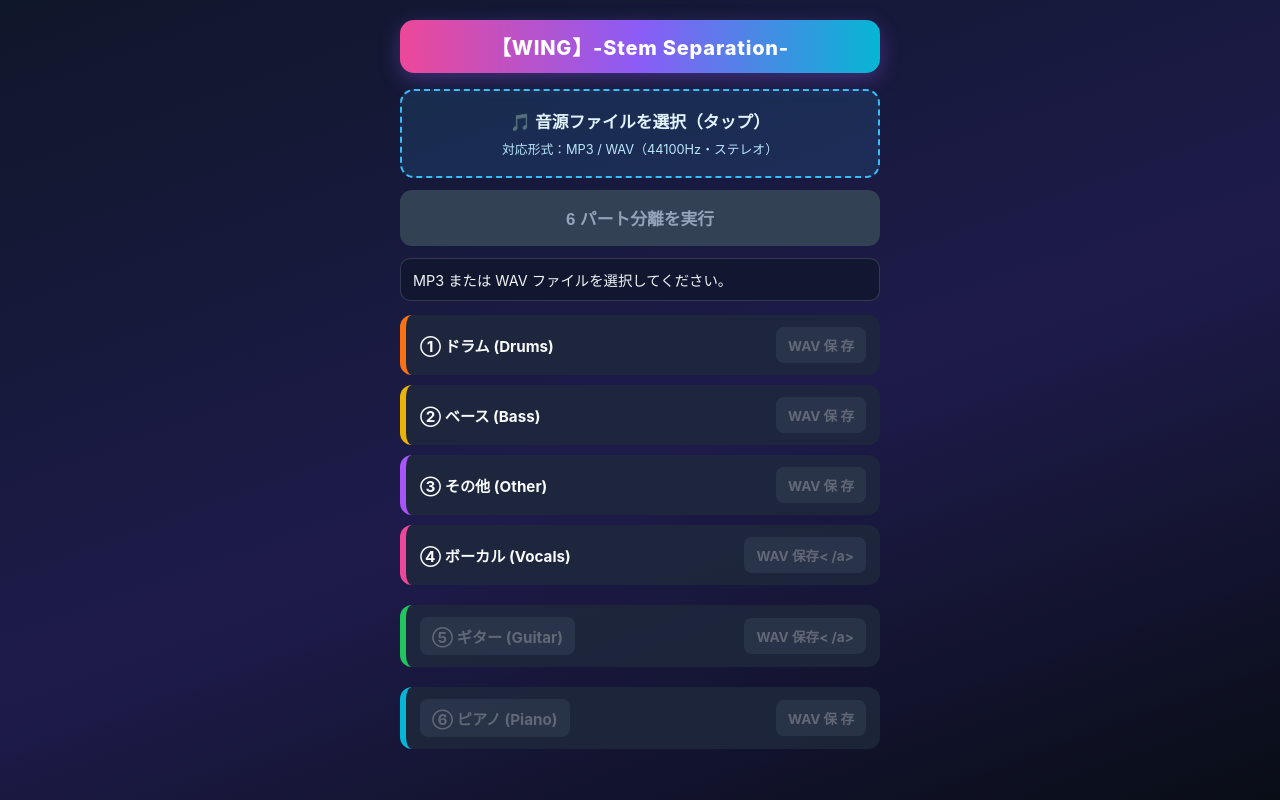
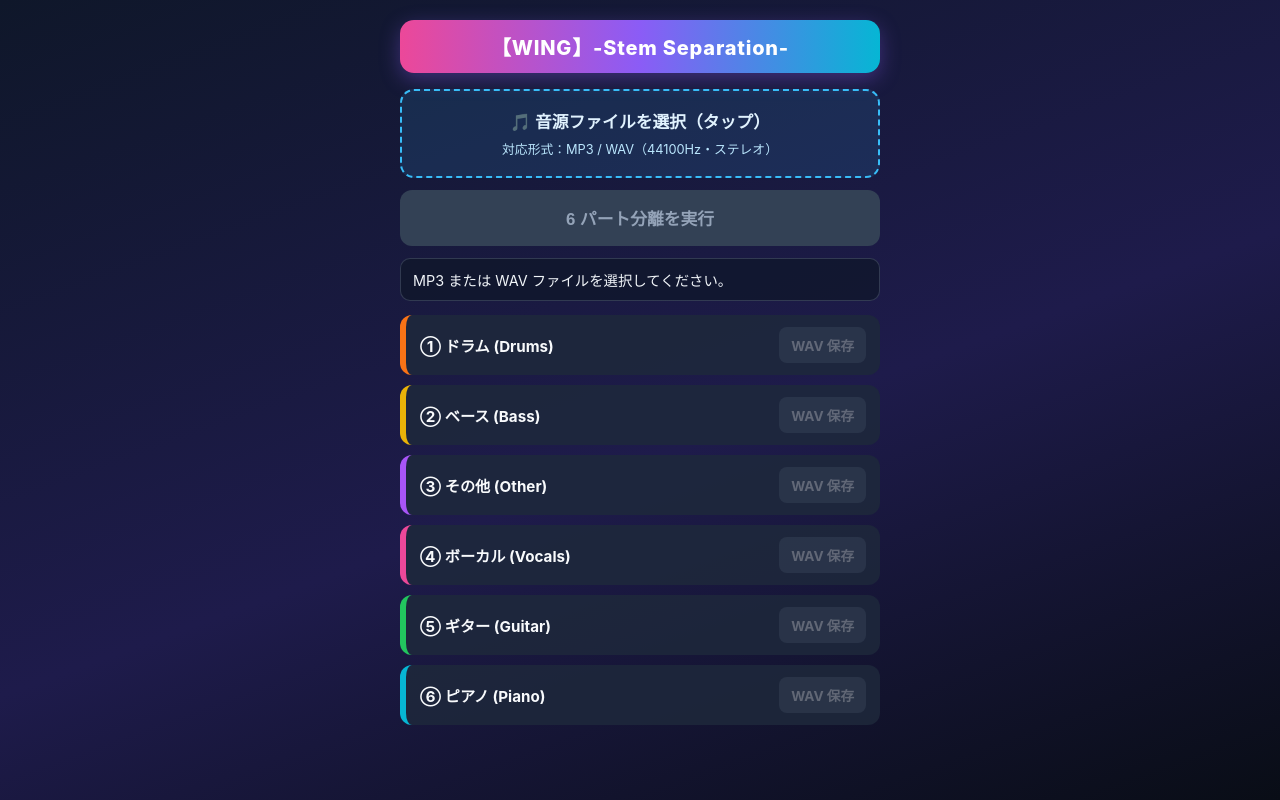
Before and after one commit to WING1209/Stem-Separation, a plain HTML site: page index.html in a window 1280 px wide. Drawn offline with Linux system fonts and the light colour scheme.

Commit message:
Update index.html

```diff
--- a/index.html
+++ b/index.html
@@ -2,18 +2,15 @@
 <html lang="ja">
 <head>
   <meta charset="UTF-8">
- <meta name="viewport" content="width=device-width, initial-scale=1.0, maximum-
-scale=1.0, user-scalable=no">
+  <meta name="viewport" content="width=device-width, initial-scale=1.0, maximum-scale=1.0, user-scalable=no">
   <title>『WING』-Stem Separation-</title>
   <style>
     * { box-sizing: border-box; }
     body {
       margin: 0;
       padding: 16px;
- font-family: -apple-system, BlinkMacSystemFont, "Segoe UI", Roboto, sans-
-serif;
- background: linear-gradient(160deg, #0f172a 0%, #1e1b4b 55%, #090d16
-100%);
+      font-family: -apple-system, BlinkMacSystemFont, "Segoe UI", Roboto, sans-serif;
+      background: linear-gradient(160deg, #0f172a 0%, #1e1b4b 55%, #090d16 100%);
       color: #f8fafc;
       min-height: 100vh;
     }
@@ -150,32 +147,19 @@ serif;
   <div class="box" id="app">
     <header class="app-title">【WING】-Stem Separation-</header>
     <label for="audioFile" class="file-label" id="fileLabel">
- <span> 🎵 音源ファイルを選択（タップ）</span>
- <span class="file-sub" id="fileSub">対応形式：MP3 / WAV（44100Hz・ステレオ）
-</span>
+      <span>🎵 音源ファイルを選択（タップ）</span>
+      <span class="file-sub" id="fileSub">対応形式：MP3 / WAV（44100Hz・ステレオ）</span>
     </label>
     <input type="file" id="audioFile" accept=".mp3,.wav,audio/mpeg,audio/wav">
     <button id="runBtn" class="btn" disabled>6 パート分離を実行</button>
     <div id="status" class="status">MP3 または WAV ファイルを選択してください。</div>
     <div id="results">
- <div class="stem stem-drums"><span class="stem-name"> ① ドラム
-(Drums)</span><a id="dl-drums" class="disabled" download="drums.wav">WAV 保
-存</a></div>
- <div class="stem stem-bass"><span class="stem-name"> ② ベース
-(Bass)</span><a id="dl-bass" class="disabled" download="bass.wav">WAV 保
-存</a></div>
- <div class="stem stem-other"><span class="stem-name"> ③ その他
-(Other)</span><a id="dl-other" class="disabled" download="other.wav">WAV 保
-存</a></div>
- <div class="stem stem-vocals"><span class="stem-name"> ④ ボーカル
-(Vocals)</span><a id="dl-vocals" class="disabled" download="vocals.wav">WAV 保存<
-/a></div>
- <div class="stem stem-guitar"><span class="stem-name"> ⑤ ギター
-(Guitar)</span><a id="dl-guitar" class="disabled" download="guitar.wav">WAV 保存<
-/a></div>
- <div class="stem stem-piano"><span class="stem-name"> ⑥ ピアノ
-(Piano)</span><a id="dl-piano" class="disabled" download="piano.wav">WAV 保
-存</a></div>
+      <div class="stem stem-drums"><span class="stem-name">① ドラム (Drums)</span><a id="dl-drums" class="disabled" download="drums.wav">WAV 保存</a></div>
+      <div class="stem stem-bass"><span class="stem-name">② ベース (Bass)</span><a id="dl-bass" class="disabled" download="bass.wav">WAV 保存</a></div>
+      <div class="stem stem-other"><span class="stem-name">③ その他 (Other)</span><a id="dl-other" class="disabled" download="other.wav">WAV 保存</a></div>
+      <div class="stem stem-vocals"><span class="stem-name">④ ボーカル (Vocals)</span><a id="dl-vocals" class="disabled" download="vocals.wav">WAV 保存</a></div>
+      <div class="stem stem-guitar"><span class="stem-name">⑤ ギター (Guitar)</span><a id="dl-guitar" class="disabled" download="guitar.wav">WAV 保存</a></div>
+      <div class="stem stem-piano"><span class="stem-name">⑥ ピアノ (Piano)</span><a id="dl-piano" class="disabled" download="piano.wav">WAV 保存</a></div>
     </div>
   </div>
   <script src="app.js"></script>
```
Lines whose indentation alone changed are shown as unchanged.
